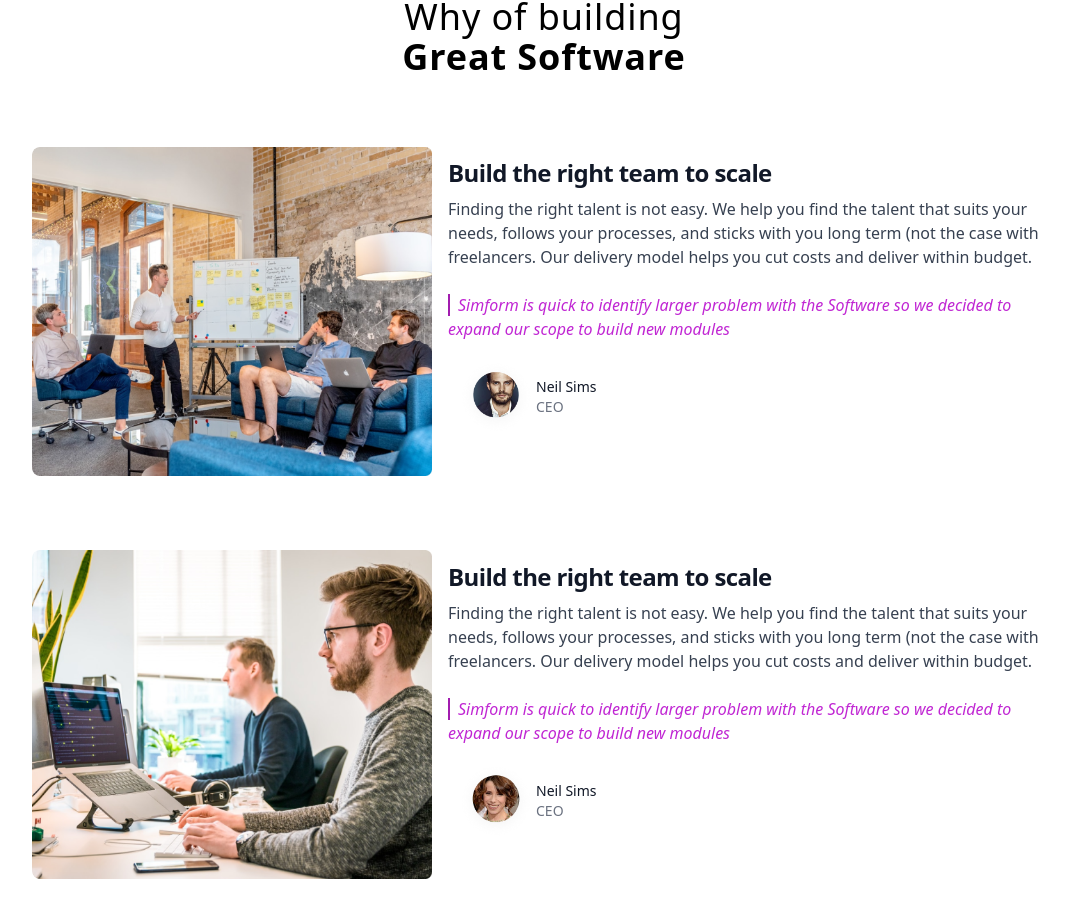
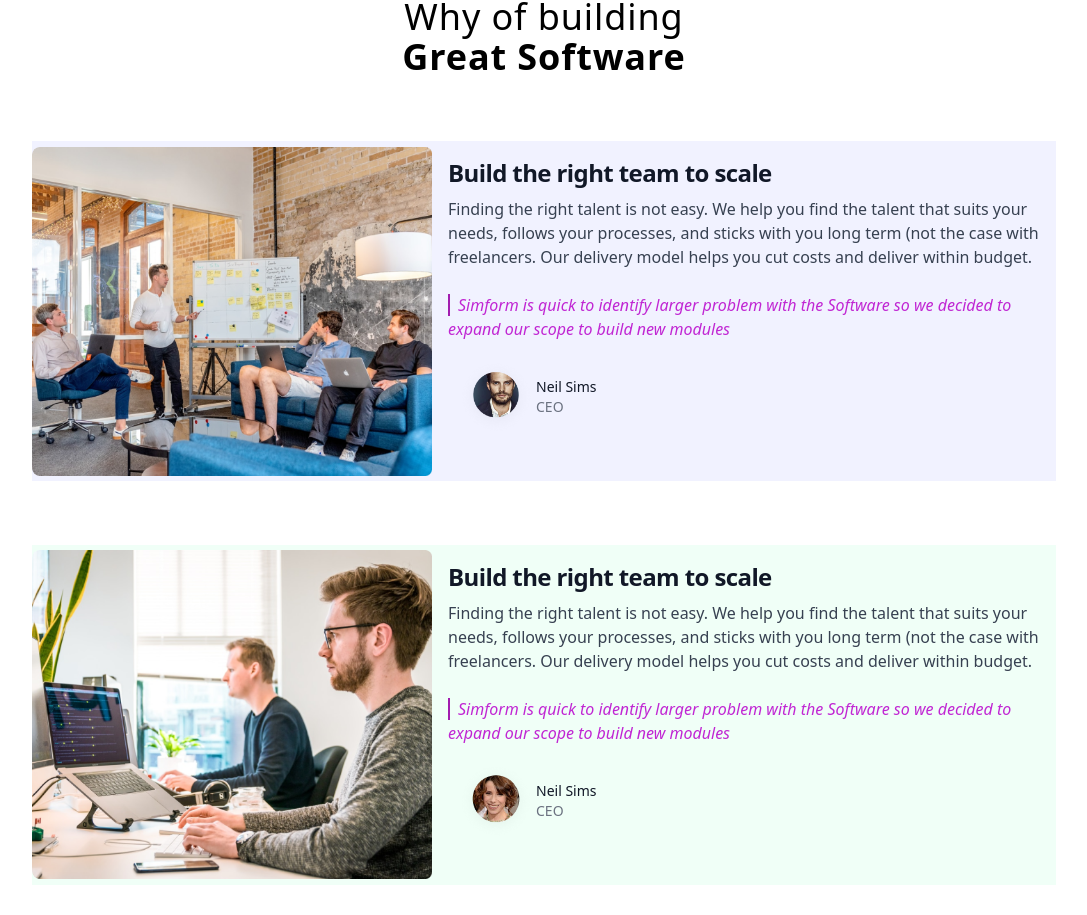
Before and after one commit to atesbey-design/tugtech-website, a Next.js app: page / in a window 1280 px wide. Shown: the part 3962-4877 px from the top of the page, without its empty margins (96-1183 px from the left). Built offline with nearby package versions, Linux system fonts and the light colour scheme.

Commit message:
fix : responsive design

```diff
--- a/components/CaseStudies/CaseStudies.tsx
+++ b/components/CaseStudies/CaseStudies.tsx
@@ -1,24 +1,26 @@
+'use client'
+import useScreen from '@/libs/useScreen'
 import Image from 'next/image'
 import Link from 'next/link'
 import React from 'react'
 
 const CardData = [
   {
-    color: `light-blue`,
+    color: `bg-light-blue`,
     title: 'Website Design for SCFC Canada',
     text: 'Born out of a vision, a single-minded objective that puts service before anything else, Swift Clearance and Forwarding Corp. surging forth to deliver the best services in the shipping and logistics scenario. Its meteoric rise stems out of a solid foundation. The management boasts of over 20 years of rich and varied experience in the shipping and freight forwarding industry.',
     image: '/images/Case-study1.png',
     animation : 'fade-right'
   },
   {
-    color: 'light-green',
+    color: 'bg-light-green',
     title: 'Website Design for SCFC Canada',
     text: 'Born out of a vision, a single-minded objective that puts service before anything else, Swift Clearance and Forwarding Corp. surging forth to deliver the best services in the shipping and logistics scenario. Its meteoric rise stems out of a solid foundation. The management boasts of over 20 years of rich and varied experience in the shipping and freight forwarding industry.',
     image: '/images/Case-study2.png',
     animation : 'fade-left'
   },
   {
-    color: 'light-pink',
+    color: 'bg-light-pink',
     title: 'Website Design for SCFC Canada',
     text: 'Born out of a vision, a single-minded objective that puts service before anything else, Swift Clearance and Forwarding Corp. surging forth to deliver the best services in the shipping and logistics scenario. Its meteoric rise stems out of a solid foundation. The management boasts of over 20 years of rich and varied experience in the shipping and freight forwarding industry.',
     image: '/images/Case-study3.png',
@@ -27,6 +29,7 @@ const CardData = [
 ]
 
 const CaseStudies = () => {
+  const screenSize = useScreen()
   return (
 
     <div
@@ -35,13 +38,13 @@ const CaseStudies = () => {
       {CardData.map((card, index) => (
         <div
           key={index}
-          data-aos={card.animation}
+          data-aos={`screenSize < 768 ? '' : 'fade-left` }
      data-aos-offset="10"
      data-aos-easing="ease-in-sine"
-          className={`flex lg:flex-row flex-col w-full justify-around  items-center bg-${card.color} border border-gray-200 rounded-lg shadow  hover:bg-gray-100 `}
+          className={`flex lg:flex-row flex-col w-full justify-around  items-center ${card.color} border border-gray-200 rounded-lg shadow  `}
         >
           <Image
-            className='  rounded-t-lg   md:rounded-none md:rounded-s-lg'
+            className='rounded-t-lg md:rounded-none md:rounded-s-lg'
             src={card.image}
             width={500}
             height={500}
--- a/components/Design/Design.tsx
+++ b/components/Design/Design.tsx
@@ -1,41 +1,41 @@
 import Link from 'next/link'
-import React from 'react'
+import React, { useEffect } from 'react'
 import Image from 'next/image'
 
 const CardData = [
     {
-      color: `black`,
+      color: `bg-black`,
       title: 'UX Driven Engineering',
       text: 'Unlike other companies, we are a UX first development company. Projects are driven by designers and they make sure design and experiences translate to code.',
       image: '/images/Rocket.png',
 
     },
     {
-      color: 'pink-400',
+      color: 'bg-pink-400',
       title: 'Developing Shared Understanding',
       text: 'Unlike other companies, we are a UX first development company. Projects are driven by designers and they make sure design and experiences translate to code.',
       image: '/images/Heart.png'
     },
     {
-      color: 'yellow-400',
+      color: 'bg-yellow-400',
       title: 'Proven Experience and Expertise',
       text: 'Unlike other companies, we are a UX first development company. Projects are driven by designers and they make sure design and experiences translate to code.',
       image: '/images/Success.png'
     },
     {
-        color: 'blue-400',
+        color: 'bg-blue-400',
         title: 'Security & Intellectual Property (IP)',
         text: 'Unlike other companies, we are a UX first development company. Projects are driven by designers and they make sure design and experiences translate to code.',
         image: '/images/Code.png'
       },
       {
-        color: 'green-400',
+        color: 'bg-green-400',
         title: 'Code Reviews',
         text: 'Unlike other companies, we are a UX first development company. Projects are driven by designers and they make sure design and experiences translate to code.',
         image: '/images/Shield.png'
       },
       {
-        color: 'fuchsia-400',
+        color: 'bg-fuchsia-400',
         title: 'Quality Assurance & Testing',
         text: 'Unlike other companies, we are a UX first development company. Projects are driven by designers and they make sure design and experiences translate to code.',
         image: '/images/Padlock.png'
@@ -43,6 +43,9 @@ const CardData = [
   ]
 
 const Design = () => {
+
+
+
   return (
     <div className='grid lg:grid-rows-3 lg:grid-flow-col  gap-4 lg:px-32 px-8'>
         {CardData.map((card, index) => (
@@ -51,10 +54,14 @@ const Design = () => {
           className={` flex lg:flex-row flex-col justify-around  items-center border border-gray-200 rounded-lg shadow  hover:bg-gray-100 px-2`}
         >
           <Image
-            className={`bg-${card.color} rounded-lg p-2`}
+            className={
+             `${card.color} rounded-lg  mt-2 lg:mt-0 md:rounded-none md:rounded-lg p-1`
+
+
+            }
             src={card.image}
-            width={50}
-            height={50}
+            width={60}
+            height={60}
             alt='Card Image Alt Text'
           />
           <div className='flex flex-col justify-between p-4 leading-normal w-full'>
```
Also changed, not shown: components/PartnerShip/PartnerShip.tsx (+0 -156 lines).
